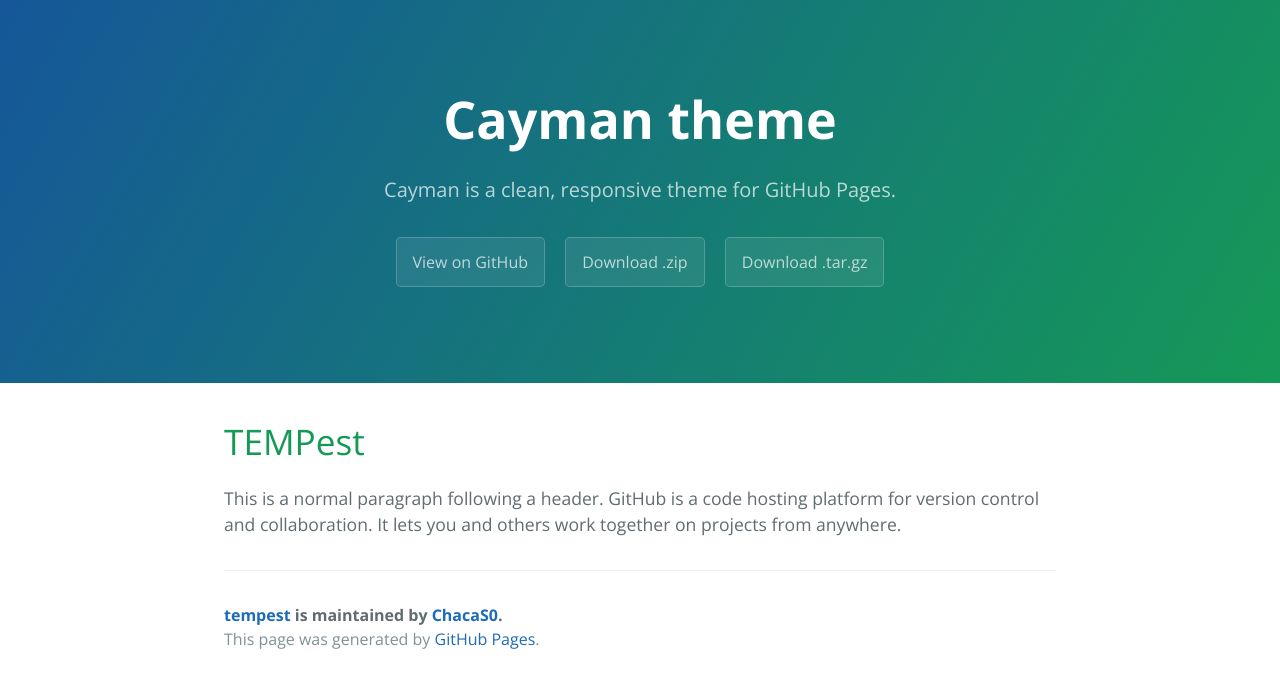
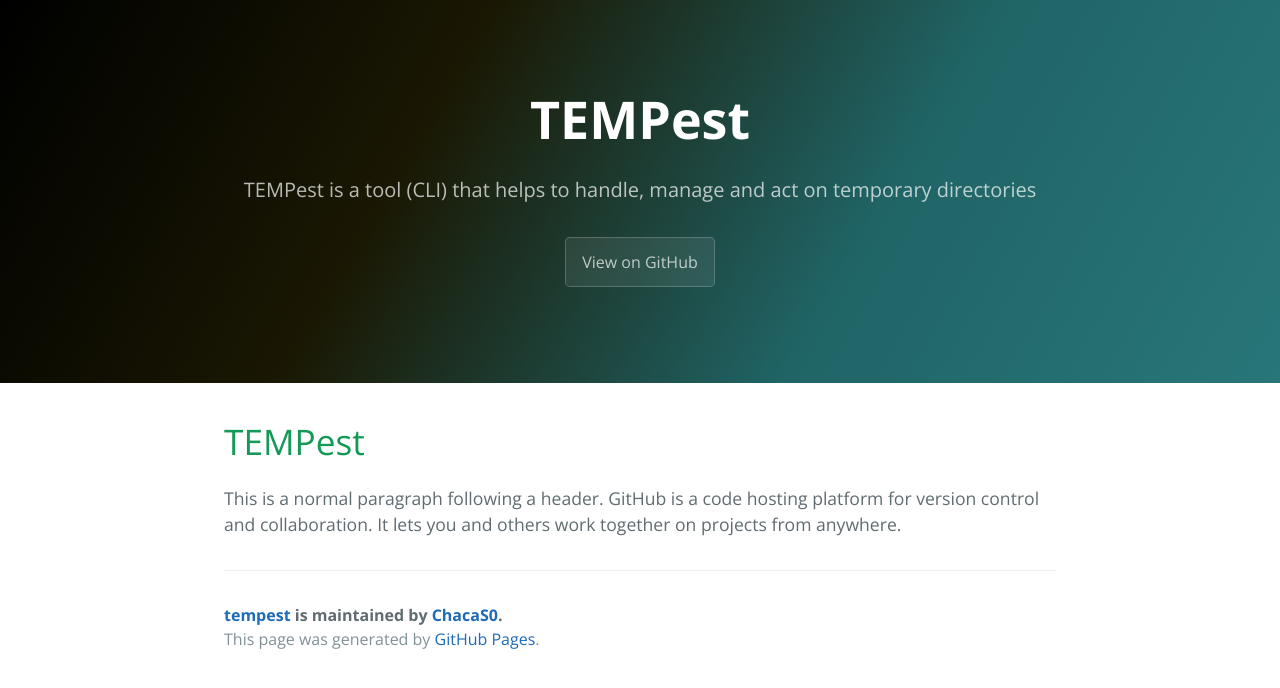
Before and after one commit to ChacaS0/tempest, a Jekyll site: the page built from index.md, in a window 1280 px wide. Shown: the top 688 px of the page. Built offline with Jekyll 4.4.1, drawn with Linux system fonts in a browser that asks for light colours; our own code applies the rules of GitHub Pages for plain Markdown files.

Commit message:
Hands on jekyll-cayman

```diff
--- a/_config.yml
+++ b/_config.yml
@@ -1,5 +1,5 @@
-title: Cayman theme
-description: Cayman is a clean, responsive theme for GitHub Pages.
-show_downloads: true
+title: TEMPest
+description: TEMPest is a tool (CLI) that helps to handle, manage and act on temporary directories
+show_downloads: false
 google_analytics:
 theme: jekyll-theme-cayman
--- a/assets/css/style.scss
+++ b/assets/css/style.scss
@@ -2,3 +2,6 @@
 ---
 
 @import 'jekyll-theme-cayman';
+.page-header {
+	background-image: linear-gradient(120deg, #000000, #1A1803, #206466, #287679);
+}
```
